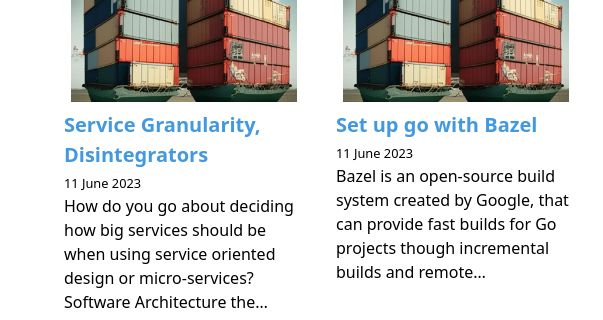
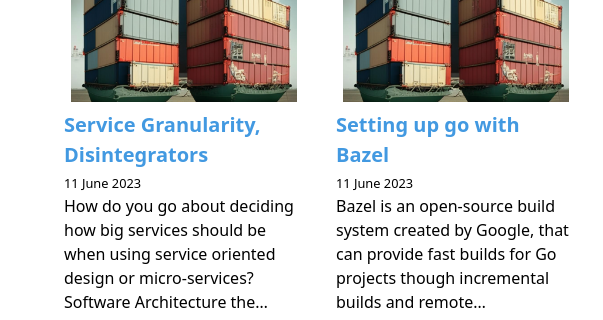
Before and after one commit to KlotzAndrew/klotzandrew.github.io, a Gatsby site: page /blog in a window 1280 px wide. Shown: the part 167-487 px from the top of the page, 184-787 px from the left. Built offline with nearby package versions, Linux system fonts and the light colour scheme; Gatsby itself is replaced by a stand-in of ours.

Commit message:
typo fix
Signed-off-by: Andrew Klotz <agc.klotz@gmail.com>

```diff
--- a/content/blog/2023/setup-go-with-bazel.md
+++ b/content/blog/2023/setting-up-go-with-bazel.md
@@ -1,6 +1,6 @@
 ---
 layout: post
-title: "Set up go with Bazel"
+title: "Setting up go with Bazel"
 date: 2023-06-11 13:00:00 -0500
 categories: architecture
 featured: images/container_towers.png
```
